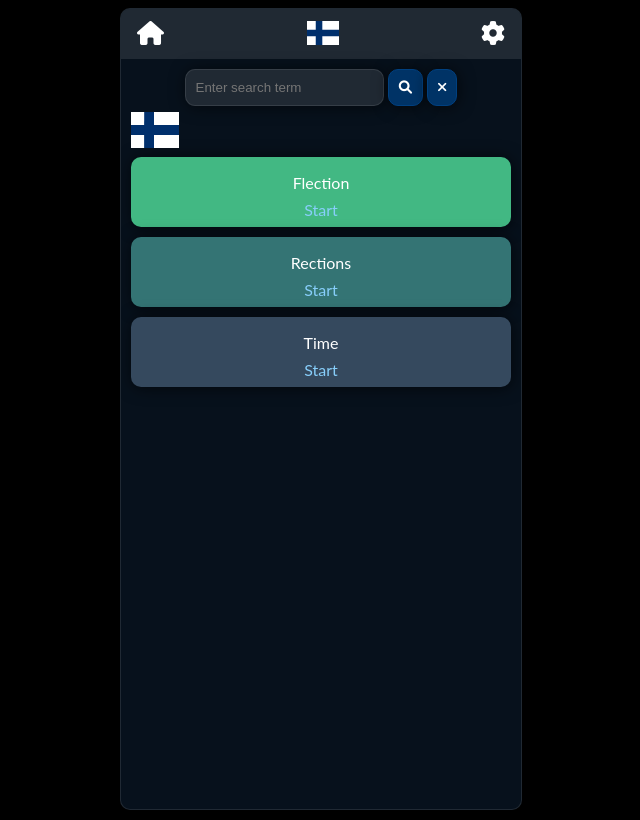
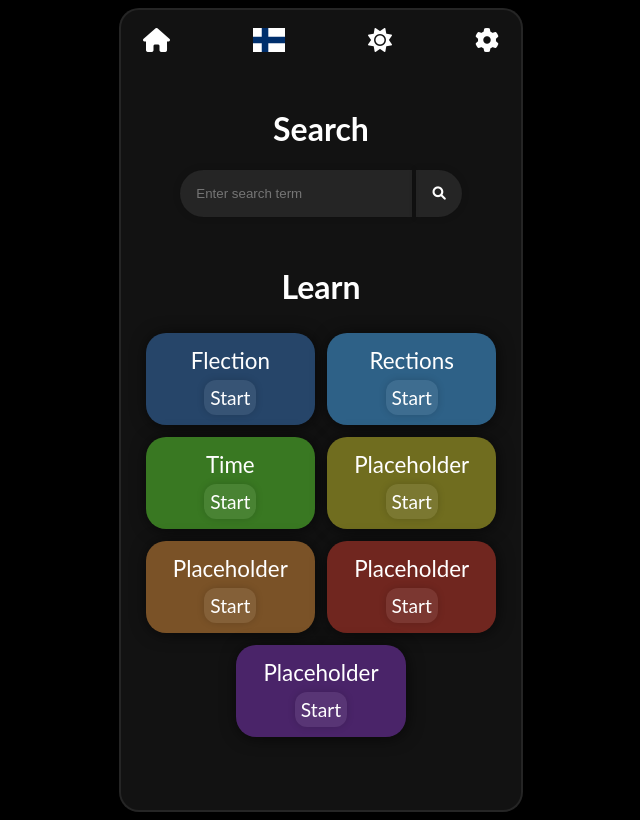
Before and after one commit to samsoneko/inflect, a SvelteKit app: page / in a window 1280 px wide. Shown: the whole page, without its empty margins (319-959 px from the left). Built offline with nearby package versions, Linux system fonts and the light colour scheme.

Commit message:
Improved design and layout

```diff
--- a/src/lib/CategoryBlock.svelte
+++ b/src/lib/CategoryBlock.svelte
@@ -4,23 +4,31 @@
 
 <div class="category" style="--category-color:{color}">
     <p>{name}</p>
-    <a href={href}>Start</a>
+    <a class="layer-1-element" href={href}>Start</a>
 </div>
 
 <style>
     .category {
-        width: 100%;
-        padding: 8px;
+        width: 46%;
+        padding: 2px 6px 16px 6px;
         box-sizing: border-box;
-        margin-bottom: 10px;
+        margin: 6px 4px;
         background-color: var(--category-color);
         text-align: center;
         border-radius: var(--border-radius);
         box-shadow: 1px 1px 16px rgba(0, 0, 0, 0.6);
+        display: inline-block;
     }
 
-    p, a {
-        margin: 0px;
+    p {
+        margin: 4px;
         padding: 8px;
+        font-size: 1.4em;
+    }
+
+    a {
+        padding: 6px;
+        font-size: 1.2em;
+        border-radius: 12px;
     }
 </style>
--- a/src/lib/ThemeSwitcher.svelte
+++ b/src/lib/ThemeSwitcher.svelte
@@ -14,6 +14,6 @@
     }
 </script>
 
-<button on:click={toggleTheme}>
-    {lightMode ? 'Switch to Dark Mode' : 'Switch to Light Mode'}
+<button class="default-element" on:click={toggleTheme}>
+    {lightMode ? '🎨Switch to Dark Mode' : '🎨Switch to Light Mode'}
 </button>
--- a/src/routes/+layout.svelte
+++ b/src/routes/+layout.svelte
@@ -8,6 +8,21 @@
     function navigateToSettings() {
         window.location.href = '/settings';
     }
+
+    let lightMode = $state(false);
+
+    // Load the saved theme from localStorage
+    if (typeof window !== 'undefined') {
+        lightMode = localStorage.getItem('theme') === 'light';
+        document.body.classList.toggle('light-theme', lightMode);
+    }
+
+    function toggleTheme() {
+        lightMode = !lightMode;
+        document.body.classList.toggle('light-theme', lightMode);
+        localStorage.setItem('theme', lightMode ? 'light' : 'dark');
+    }
+
 </script>
 
 <div class="app-frame">
@@ -18,6 +33,13 @@
         <button class="image-button" aria-label="Home">
             <img src="/fi.svg" alt="Language" class="button-image"/>
         </button>
+        <button class="icon-button" onclick={() => toggleTheme()}>
+            {#if lightMode}
+                <i class="fas fa-moon"></i>
+            {:else}
+                <i class="fas fa-sun"></i>
+            {/if}
+        </button>
         <button class="icon-button" aria-label="Settings" onclick={() => navigateToSettings()}>
             <i class="fas fa-cog"></i>
         </button>
--- a/src/routes/+page.svelte
+++ b/src/routes/+page.svelte
@@ -87,16 +87,18 @@
 </script>
 
 <div class="search-panel">
+    <h1>Search</h1>
     <form on:submit|preventDefault={fetchData}>
-        <input class="default-element" type="text" id="query" bind:value={query} placeholder="Enter search term" />
-        <button class="default-element style-button" type="submit">
+        <input class="layer-1-element search-bar" type="text" id="query" bind:value={query} placeholder="Enter search term" />
+        <button class="layer-1-element search-button" aria-label="Search" type="submit">
             <i class="fas fa-magnifying-glass"></i>
         </button>
     </form>
-
-    <button class="default-element style-button" on:click={() => deleteResults()}>
-        <i class="fas fa-xmark"></i>
-    </button>
+    {#if result}
+        <button class="layer-1-element style-button warn-color" aria-label="Clear" on:click={() => deleteResults()}>
+            <i class="fas fa-xmark"></i>
+        </button>
+    {/if}
 
     <!-- Conditionally display the result or an error message -->
     {#if result}
@@ -109,14 +111,14 @@
 </div>
 
 <div class="learn-panel">
+    <h1>Learn</h1>
     <div>
-        <svg class="icon" xmlns="http://www.w3.org/2000/svg" id="flag-icons-fi" viewBox="0 0 640 480">
-            <path fill="#fff" d="M0 0h640v480H0z"/>
-            <path fill="#002f6c" d="M0 174.5h640v131H0z"/>
-            <path fill="#002f6c" d="M175.5 0h130.9v480h-131z"/>
-        </svg>
-        <CategoryBlock name={"Flection"} color={"#42b883"} href="learn/fi/flection"/>
-        <CategoryBlock name={"Rections"} color={"#347474"} href="learn/fi/rections"/>
-        <CategoryBlock name={"Time"} color={"#35495e"} href="learn/fi/time"/>
+        <CategoryBlock name={"Flection"} color={"#264569"} href="learn/fi/flection"/>
+        <CategoryBlock name={"Rections"} color={"#2e6187"} href="learn/fi/rections"/>
+        <CategoryBlock name={"Time"} color={"#397822"} href="learn/fi/time"/>
+        <CategoryBlock name={"Placeholder"} color={"#706d1f"} href="learn/fi/time"/>
+        <CategoryBlock name={"Placeholder"} color={"#7a5227"} href="learn/fi/time"/>
+        <CategoryBlock name={"Placeholder"} color={"#70261f"} href="learn/fi/time"/>
+        <CategoryBlock name={"Placeholder"} color={"#4a2469"} href="learn/fi/time"/>
     </div>
 </div>
--- a/src/routes/settings/+page.svelte
+++ b/src/routes/settings/+page.svelte
@@ -2,5 +2,7 @@
     import ThemeSwitcher from "$lib/ThemeSwitcher.svelte";
 </script>
 
-<p>settings</p>
-<ThemeSwitcher/>
+<h1>Settings</h1>
+<!-- <ThemeSwitcher/> -->
+<p>Sabercards v0.4</p>
+<p>©2025 Anton Caesar</p>
--- a/static/global.css
+++ b/static/global.css
@@ -1,24 +1,30 @@
 :root {
     --background-color: black;
-    --layer-1: #07111c;
-    --layer-2: rgba(255, 255, 255, 0.10);
-    --border-radius: 10px;
-    --border: 1px solid rgba(255, 255, 255, 0.10);
+    --layer-1: #121212;
+    --layer-2: rgba(255, 255, 255, 0.08);
+    --border-radius: 20px;
+    /* --border: 1px solid rgba(255, 255, 255, 0.10); */
+    --border: none;
     --text-color: white;
-    --primary-color: #003366;
-    --primary-border: 1px solid #004080;
+    --primary-color: #bb86fc;
+    --warn-color: #cf6679;
+    /* --primary-border: 1px solid #004080; */
+    --primary-border: none;
     --link-color: lightskyblue;
+    --box-shadow: 0px 0px 8px -1px rgba(0,0,0,0.2);
 }
 
 .light-theme {
-    --background-color: white;
-    --layer-1: #97b2cf;
-    --layer-2: rgba(0, 0, 0, 0.10);
-    --border-radius: 10px;
-    --border: 1px solid rgba(0, 0, 0, 0.10);
+    --layer-1: #ebebeb;
+    --layer-2: rgba(255, 255, 255, 0.30);
+    --border-radius: 16px;
+    /* --border: 1px solid rgba(255, 255, 255, 0.30); */
+    --border: none;
     --text-color: black;
-    --primary-color: #006fdf;
-    --primary-border: 1px solid #005bb6;
+    --primary-color: #6200ee;
+    --warn-color: #b00020;
+    /* --primary-border: 1px solid #005bb6; */
+    --primary-border: none;
     --link-color: darkblue;
 }
 
@@ -38,7 +44,7 @@ body {
     overflow: hidden;
     display: flex;
     flex-direction: column;
-    border: var(--border);
+    border: 2px solid var(--layer-2);
     overflow-y: auto;
     background-color: var(--layer-1);
 }
@@ -48,13 +54,12 @@ body {
 }
 
 .app-content {
-    padding: 10px 10px 0px 10px;
+    padding: 16px 16px 0px 16px;
 }
 
 .inflection-table {
     background-color: var(--layer-2);
     border-collapse: collapse;
-    font-size: 0.9em;
     font-family: "Lato", "Helvetica Neue", Helvetica, Arial, sans-serif;
     width: 100%;
     border-radius: var(--border-radius);
@@ -66,27 +71,35 @@ a {
 }
 
 .navbar {
-    background-color: var(--layer-2);
-    padding: 10px;
+    /* background-color: var(--layer-2); */
+    padding: 16px;
     display: flex;
     justify-content: space-between;
 }
 
 .search-panel {
+    margin-bottom: 50px;
+    text-align: center;
+}
+.search-bar {
+    border-radius: 30px 0px 0px 30px;
+    width: 200px;
+}
+
+.search-button {
+    border-radius: 0px 30px 30px 0px;
+}
+
+.learn-panel {
     text-align: center;
 }
 
-.learn-panel {
-
-}
-
-.default-element {
-    padding: 10px;
-    border-radius: var(--border-radius);
+.layer-1-element {
+    padding: 16px;
     border: var(--border);
     background-color: var(--layer-2);
     color: var(--text-color);
-    box-shadow: 1px 1px 16px rgba(0, 0, 0, 0.6);
+    box-shadow: var(--box-shadow);
 }
 
 button, form {
@@ -94,8 +107,12 @@ button, form {
 }
 
 .style-button {
-    background-color: var(--primary-color);
     border: var(--primary-border);
+    border-radius: 30px;
+}
+
+.warn-color {
+    background-color: var(--warn-color);
 }
 
 .icon {
```
